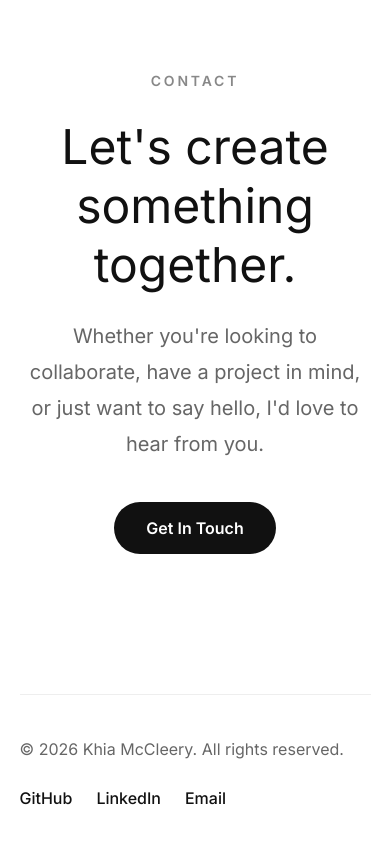
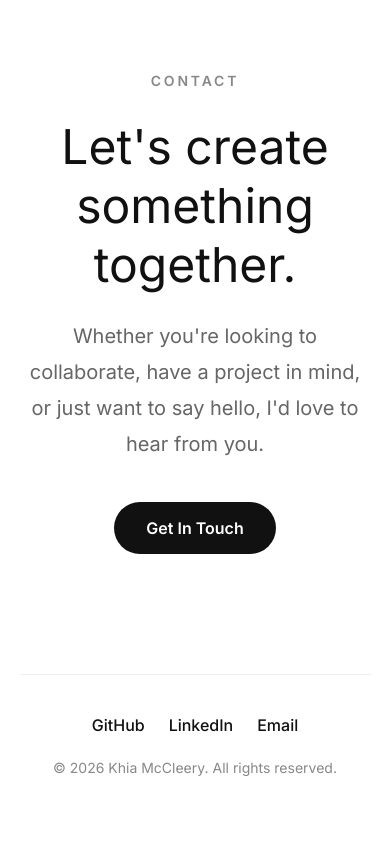
Before and after one commit to kmm9023/portfolio, a React (Vite) app: page / in a window 390 px wide. Shown: the part 3907-4751 px from the top of the page. After the commit the page ends 4727 px from the top, so only its background shows below. Built offline with nearby package versions, Linux system fonts and the light colour scheme.

Commit message:
Polish responsive layout and footer

```diff
--- a/src/styles/footer.css
+++ b/src/styles/footer.css
@@ -36,12 +36,34 @@
     opacity: 0.6;
 }
 
-@media (max-width: 600px) {
+/* ===========================
+   Mobile
+=========================== */
+
+@media (max-width: 700px) {
     #footer {
         padding: 40px 0;
+        margin-top: 60px;
+
+        flex-direction: column-reverse;
+        justify-content: center;
+        align-items: center;
+        text-align: center;
+
+        gap: 20px;
+    }
+
+    #footer p {
+        font-size: 14px;
+        color: #888;
     }
 
     .footer-links {
+        display: flex;
+        justify-content: center;
+        align-items: center;
+        flex-wrap: wrap;
+        width: 100%;
         gap: 24px;
     }
 }
```
